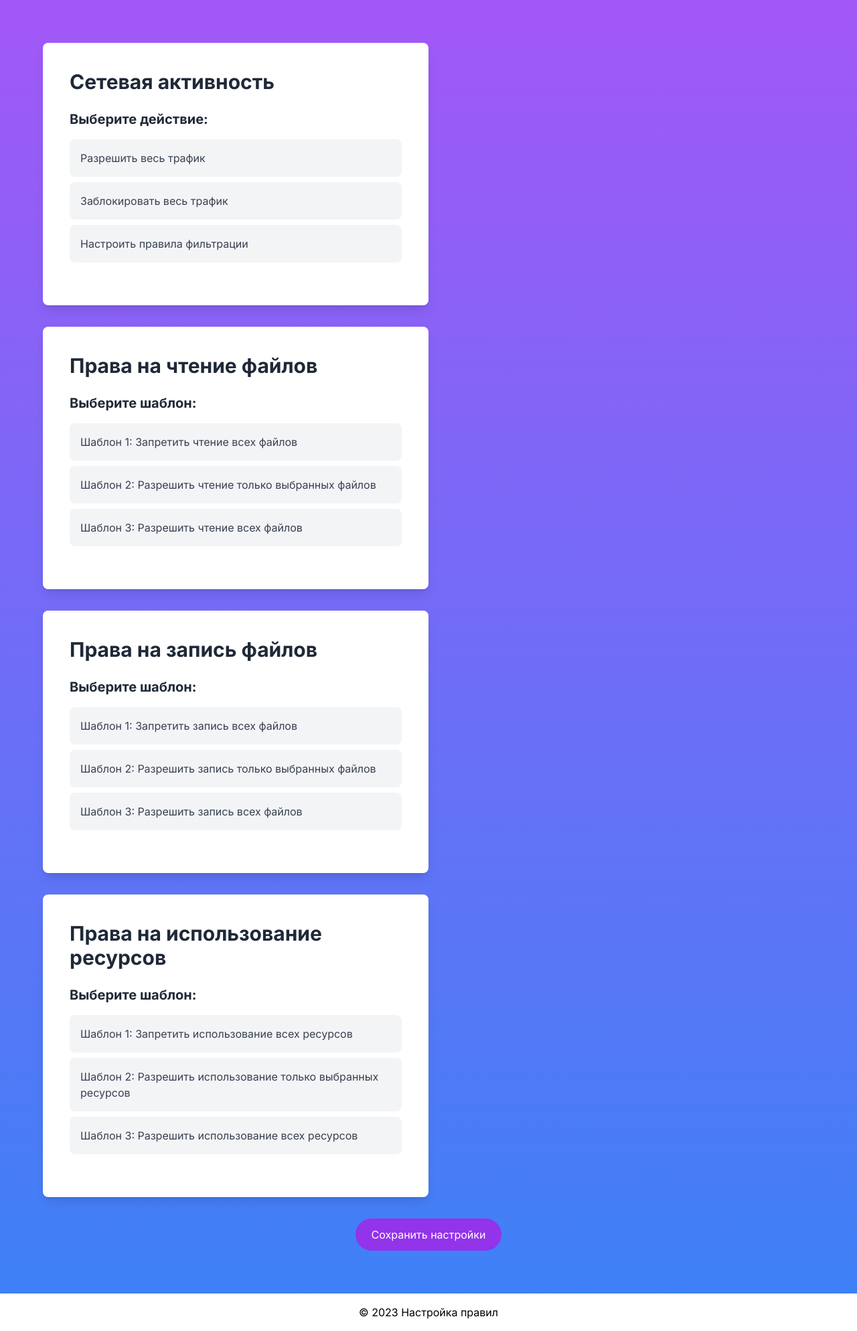
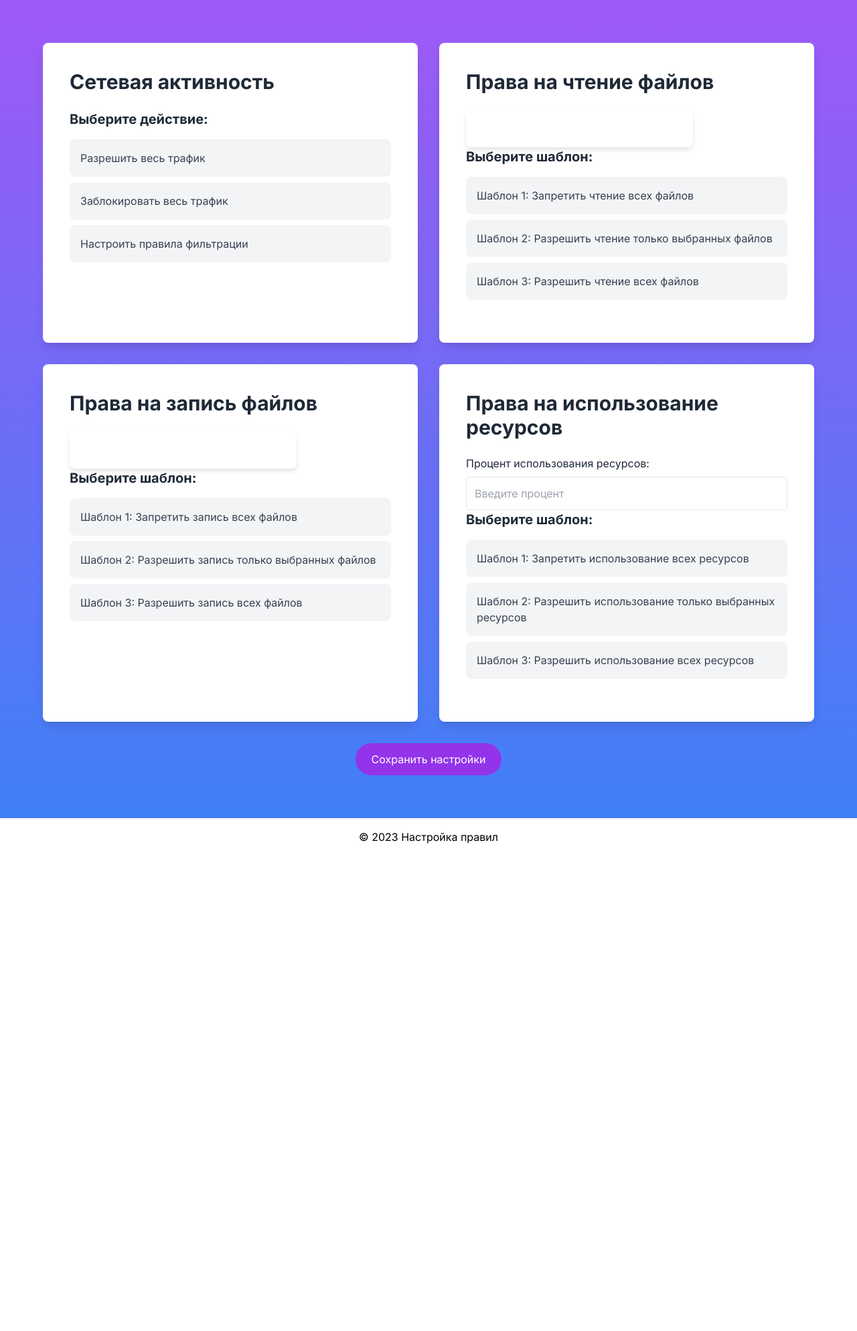
Before and after one commit to Am1rTl/JS_analyzers_example, a Flask app: page /set_rule in a window 1280 px wide. Shown: the part 112-2100 px from the top of the page at 67% size. After the commit the page ends 1372 px from the top, so only its background shows below. Run offline with Flask 3, Linux system fonts and the light colour scheme; some libraries are stand-ins or nearby versions.

Commit message:
Edit styles

```diff
--- a/dynamic/new/web/templates/configure_rules.html
+++ b/dynamic/new/web/templates/configure_rules.html
@@ -55,9 +55,9 @@
         <h1 class="text-5xl font-bold mb-8">Настройка правил</h1>
     </header>
     <main class="flex flex-col items-center mt-16 flex-grow">
-        <div class="flex gap-8 w-full max-w-4xl flex-wrap" style="max-width: 90%;">
+        <div class="grid grid-cols-2 gap-8 w-full max-w-4xl" style="max-width: 90%;">
             <!-- Блок настройки сетевого трафика -->
-            <div class="bg-white p-10 rounded-lg shadow-lg w-1/2">
+            <div class="bg-white p-10 rounded-lg shadow-lg w-full">
                 <h2 class="text-3xl font-bold mb-6 text-gray-800">Сетевая активность</h2>
                 <!-- Выбор действия -->
                 <div class="mb-6">
@@ -159,8 +159,9 @@
             </div>
 
             <!-- Блок настройки прав на чтение файлов -->
-            <div class="bg-white p-10 rounded-lg shadow-lg w-1/2">
+            <div class="bg-white p-10 rounded-lg shadow-lg w-full">
                 <h2 class="text-3xl font-bold mb-6 text-gray-800">Права на чтение файлов</h2>
+                <button class="action-button" onclick="toggleFileReadRestriction()">Запретить чтение выбранных файлов</button>
                 <!-- Шаблоны для чтения -->
                 <div class="mb-6">
                     <h3 class="text-xl font-semibold mb-4 text-gray-800">Выберите шаблон:</h3>
@@ -209,8 +210,9 @@
             </div>
 
             <!-- Блок настройки прав на запись файлов -->
-            <div class="bg-white p-10 rounded-lg shadow-lg w-1/2">
+            <div class="bg-white p-10 rounded-lg shadow-lg w-full">
                 <h2 class="text-3xl font-bold mb-6 text-gray-800">Права на запись файлов</h2>
+                <button class="action-button" onclick="toggleFileWriteRestriction()">Запретить запись выбранных файлов</button>
                 <!-- Шаблоны для записи -->
                 <div class="mb-6">
                     <h3 class="text-xl font-semibold mb-4 text-gray-800">Выберите шаблон:</h3>
@@ -259,8 +261,15 @@
             </div>
 
             <!-- Блок настройки прав на использование ресурсов -->
-            <div class="bg-white p-10 rounded-lg shadow-lg w-1/2">
+            <div class="bg-white p-10 rounded-lg shadow-lg w-full">
                 <h2 class="text-3xl font-bold mb-6 text-gray-800">Права на использование ресурсов</h2>
+                <label for="resourcePercentageInput" class="block mb-2 text-gray-800">Процент использования ресурсов:</label>
+                <input
+                    type="number"
+                    id="resourcePercentageInput"
+                    placeholder="Введите процент"
+                    class="border rounded p-3 w-full text-gray-800"
+                />
                 <!-- Шаблоны для использования ресурсов -->
                 <div class="mb-6">
                     <h3 class="text-xl font-semibold mb-4 text-gray-800">Выберите шаблон:</h3>
```
